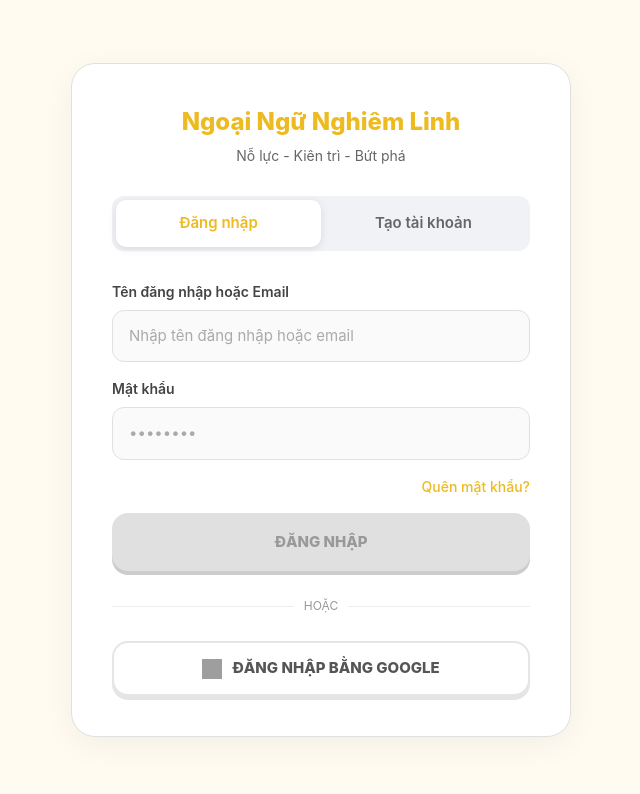
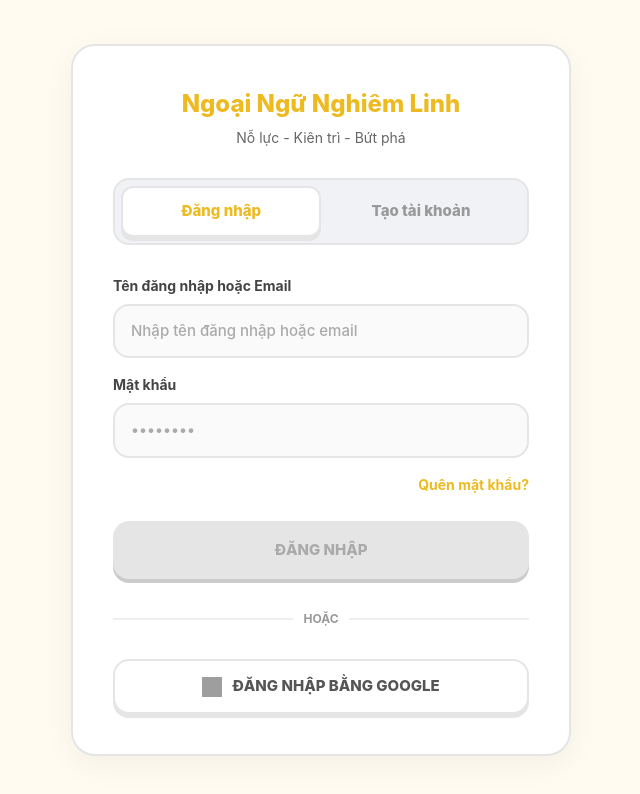
Before and after one commit to Hunghayom/nghiem-linh-language-web-frontend, an Angular app: page /login in a window 1280 px wide. Shown: the top 794 px of the page, without its empty margins (319-959 px from the left). Built offline with nearby package versions, Linux system fonts and the light colour scheme; grey boxes are pictures that could not be loaded.

Commit message:
Add files via upload

```diff
--- a/src/app/features/auth/login/login.html
+++ b/src/app/features/auth/login/login.html
@@ -70,6 +70,17 @@
       <div class="form-group">
         <label>Email</label>
         <input type="email" formControlName="email" placeholder="ban@email.com" />
+        <ng-container *ngIf="registerForm.get('email')?.touched && registerForm.get('email')?.invalid">
+
+          <div class="error-message">
+            <span *ngIf="registerForm.get('email')?.hasError('required')">
+              Vui lòng nhập email
+            </span>
+            <span *ngIf="registerForm.get('email')?.hasError('pattern')">
+              Vui lòng nhập đúng định dạng email
+            </span>
+          </div>
+        </ng-container>
       </div>
 
       <div class="form-group">
@@ -80,11 +91,32 @@
       <div class="form-group">
         <label>Mật khẩu</label>
         <input type="password" formControlName="password" placeholder="••••••••" />
+        <ng-container *ngIf="registerForm.get('password')?.touched && registerForm.get('password')?.invalid">
+          <div class="error-message">
+            <span *ngIf="registerForm.get('password')?.hasError('required')">
+              Vui lòng nhập mật khẩu
+            </span>
+            <span *ngIf="registerForm.get('password')?.hasError('pattern')">
+              Mật khẩu phải có ít nhất 8 ký tự, bao gồm chữ hoa, chữ thường và chữ số.
+            </span>
+          </div>
+        </ng-container>
       </div>
 
       <div class="form-group">
         <label>Nhập lại mật khẩu</label>
         <input type="password" formControlName="confirmPassword" placeholder="••••••••" />
+        <ng-container
+          *ngIf="registerForm.get('confirmPassword')?.touched && registerForm.get('confirmPassword')?.invalid">
+          <div class="error-message">
+            <span *ngIf="registerForm.get('confirmPassword')?.hasError('required')">
+              Vui lòng nhập lại mật khẩu
+            </span>
+            <span *ngIf="registerForm.get('confirmPassword')?.hasError('mismatch')">
+              Mật khẩu không khớp
+            </span>
+          </div>
+        </ng-container>
       </div>
 
       <button type="submit" class="btn-submit" [disabled]="registerForm.invalid">Tạo tài khoản</button>
--- a/src/app/features/auth/login/login.scss
+++ b/src/app/features/auth/login/login.scss
@@ -19,7 +19,7 @@
 .auth-card {
   background: #ffffff;
   border-radius: 24px;
-  border: 1px solid #e0e0e0;
+  border: 2px solid #e5e5e5;
   box-shadow: 0 8px 32px 0 rgba(0, 0, 0, 0.05);
   padding: 40px;
   overflow: hidden;
@@ -48,26 +48,33 @@
 .auth-tabs {
   display: flex;
   background: #f0f2f5;
-  border-radius: 12px;
-  padding: 4px;
+  border-radius: 16px;
+  padding: 6px;
   margin-bottom: 30px;
+  border: 2px solid #e5e5e5;
 
   button {
     flex: 1;
     padding: 12px;
-    border: none;
+    border: 2px solid transparent;
     background: transparent;
-    border-radius: 10px;
+    border-radius: 12px;
     font-size: 15px;
-    font-weight: 600;
-    color: #666;
+    font-weight: 800;
+    color: #999;
     cursor: pointer;
-    transition: all 0.3s ease;
+    transition: all 0.2s ease;
 
     &.active {
       background: #fff;
       color: #EDBA20;
-      box-shadow: 0 2px 8px rgba(0, 0, 0, 0.1);
+      border-color: #e5e5e5;
+      box-shadow: 0 4px 0 #e5e5e5;
+    }
+
+    &:hover:not(.active) {
+      color: #666;
+      background: rgba(0, 0, 0, 0.02);
     }
   }
 }
@@ -85,7 +92,7 @@
 
   label {
     font-size: 14px;
-    font-weight: 600;
+    font-weight: 700;
     color: #444;
   }
 
@@ -93,11 +100,12 @@
   input[type="email"],
   input[type="password"] {
     padding: 14px 16px;
-    border: 1px solid #e0e0e0;
-    border-radius: 12px;
+    border: 2px solid #e5e5e5;
+    border-radius: 16px;
     font-size: 15px;
+    font-weight: 500;
     outline: none;
-    transition: all 0.3s ease;
+    transition: all 0.2s ease;
     background: #fafafa;
     color: #333;
 
@@ -108,7 +116,6 @@
     &:focus {
       border-color: #EDBA20;
       background: #fff;
-      box-shadow: 0 0 0 4px rgba(237, 186, 32, 0.1);
     }
   }
 }
@@ -122,14 +129,14 @@
     display: flex;
     align-items: center;
     justify-content: center;
-    padding: 12px;
-    border: 1px solid #e0e0e0;
-    border-radius: 12px;
+    padding: 14px;
+    border: 2px solid #e5e5e5;
+    border-radius: 16px;
     cursor: pointer;
     font-size: 14px;
-    font-weight: 500;
-    transition: all 0.3s ease;
-    color: #555;
+    font-weight: 700;
+    transition: all 0.2s ease;
+    color: #777;
     background: #fafafa;
 
     input {
@@ -138,8 +145,12 @@
 
     &.selected {
       border-color: #EDBA20;
-      background: rgba(237, 186, 32, 0.05);
+      background: rgba(237, 186, 32, 0.1);
       color: #EDBA20;
+    }
+
+    &:hover:not(.selected) {
+      background: #f0f0f0;
     }
   }
 }
@@ -153,13 +164,13 @@
   align-items: center;
   gap: 10px;
   cursor: pointer;
-  font-weight: 500;
+  font-weight: 600;
   font-size: 14px;
   color: #555;
 
   input[type="checkbox"] {
-    width: 18px;
-    height: 18px;
+    width: 20px;
+    height: 20px;
     accent-color: #EDBA20;
     cursor: pointer;
   }
@@ -173,7 +184,7 @@
     font-size: 14px;
     color: #EDBA20;
     text-decoration: none;
-    font-weight: 500;
+    font-weight: 700;
 
     &:hover {
       text-decoration: underline;
@@ -198,9 +209,10 @@
   color: white;
   box-shadow: 0 4px 0 #D4A315;
   /* 3D button effect */
+  margin-top: 10px;
 
-  &:active {
-    transform: translateY(2px);
+  &:active:not(:disabled) {
+    transform: translateY(4px);
     box-shadow: 0 0 0 transparent;
   }
 
@@ -209,8 +221,8 @@
   }
 
   &:disabled {
-    background: #e0e0e0;
-    color: #999;
+    background: #e5e5e5;
+    color: #aaa;
     box-shadow: 0 4px 0 #cccccc;
     cursor: not-allowed;
   }
@@ -222,13 +234,14 @@
   text-align: center;
   color: #999;
   font-size: 12px;
-  margin: 10px 0;
+  font-weight: 700;
+  margin: 15px 0;
 
   &::before,
   &::after {
     content: '';
     flex: 1;
-    border-bottom: 1px solid #eee;
+    border-bottom: 2px solid #eee;
   }
 
   span {
@@ -266,7 +279,7 @@
 
   &:active {
     box-shadow: 0 0 0 transparent;
-    transform: translateY(2px);
+    transform: translateY(4px);
   }
 }
 
@@ -305,3 +318,9 @@
     transform: translateY(0);
   }
 }
+
+.error-message {
+  color: red;
+  font-size: 12px;
+  font-style: italic;
+}
--- a/src/app/features/auth/login/login.ts
+++ b/src/app/features/auth/login/login.ts
@@ -2,6 +2,7 @@ import { Component, OnInit } from '@angular/core';
 import { CommonModule } from '@angular/common';
 import { FormBuilder, FormGroup, ReactiveFormsModule, Validators } from '@angular/forms';
 import { ActivatedRoute } from '@angular/router';
+
 
 @Component({
   selector: 'app-login',
@@ -23,12 +24,12 @@ export class LoginComponent implements OnInit {
 
     this.registerForm = this.fb.group({
       fullName: ['', Validators.required],
-      course: ['Tiếng Trung', Validators.required], // Mặc định chọn Tiếng Trung
+      course: ['Tiếng Trung', Validators.required],
       hasStudiedBefore: [false],
-      previousClass: [''], // Trường này sẽ hiển thị khi hasStudiedBefore là true
-      email: ['', [Validators.required, Validators.email]],
+      previousClass: [''],
+      email: ['', [Validators.required, Validators.pattern(/^(([^<>()\[\]\.,;:\s@\"]+(\.[^<>()\[\]\.,;:\s@\"]+)*)|(\".+\"))@(([^<>()[\]\.,;:\s@\"]+\.)+[^<>()[\]\.,;:\s@\"]{2,})$/i)]],
       username: ['', Validators.required],
-      password: ['', [Validators.required, Validators.minLength(6)]],
+      password: ['', [Validators.required, Validators.pattern(/^(?=.*[a-z])(?=.*[A-Z])(?=.*\d)[a-zA-Z\d]{8,}$/)]],
       confirmPassword: ['', Validators.required]
     }, { validators: this.passwordMatchValidator });
   }
--- a/src/app/features/landing/landing.scss
+++ b/src/app/features/landing/landing.scss
@@ -139,7 +139,7 @@
     background-color: #EDBA20;
     color: white;
     box-shadow: 0 4px 0 #D4A315;
-    /* 3D button effect */
+
 
     &:hover {
       background-color: #F4C936;
--- a/src/app/shared/directives/hanzi-writer.ts
+++ b/src/app/shared/directives/hanzi-writer.ts
@@ -1,6 +1,28 @@
-import { Directive } from '@angular/core';
+import { Directive, ElementRef, Input, OnChanges, SimpleChanges } from '@angular/core';
+import HanziWriter from 'hanzi-writer';
 
 @Directive({
   selector: '[appHanziWriter]',
+  standalone: true
 })
-export class HanziWriter {}
+export class HanziWriterDirective implements OnChanges {
+  @Input('appHanziWriter') character: string = '';
+  private writer: any;
+
+  constructor(private el: ElementRef) { }
+
+  ngOnChanges(changes: SimpleChanges): void {
+    if (changes['character'] && this.character) {
+      this.el.nativeElement.innerHTML = ''; // Xóa nét cũ
+      this.writer = HanziWriter.create(this.el.nativeElement, this.character, {
+        width: 100,
+        height: 100,
+        padding: 5,
+        strokeAnimationSpeed: 1,
+        delayBetweenStrokes: 50,
+      });
+      // Tự động vẽ khi render
+      this.writer.animateCharacter();
+    }
+  }
+}
```
Also changed, not shown: src/styles.scss (+4 -4 lines).
